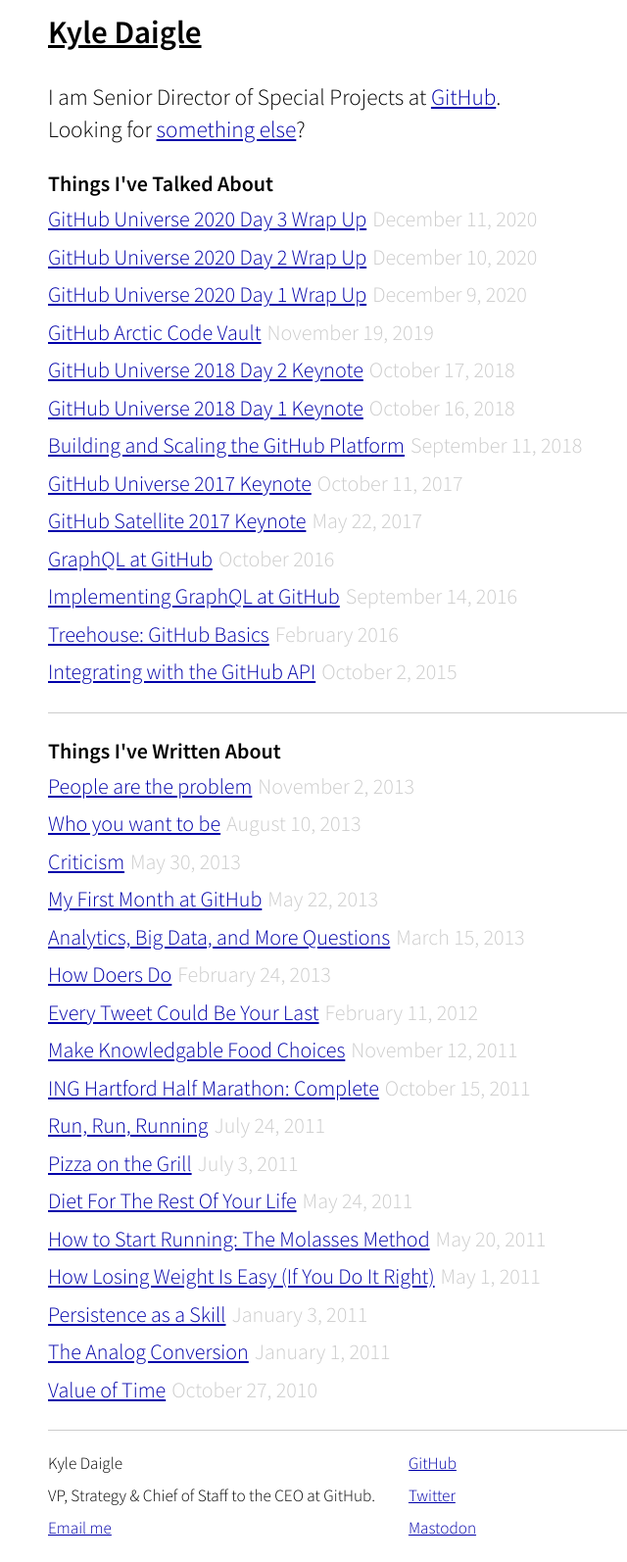
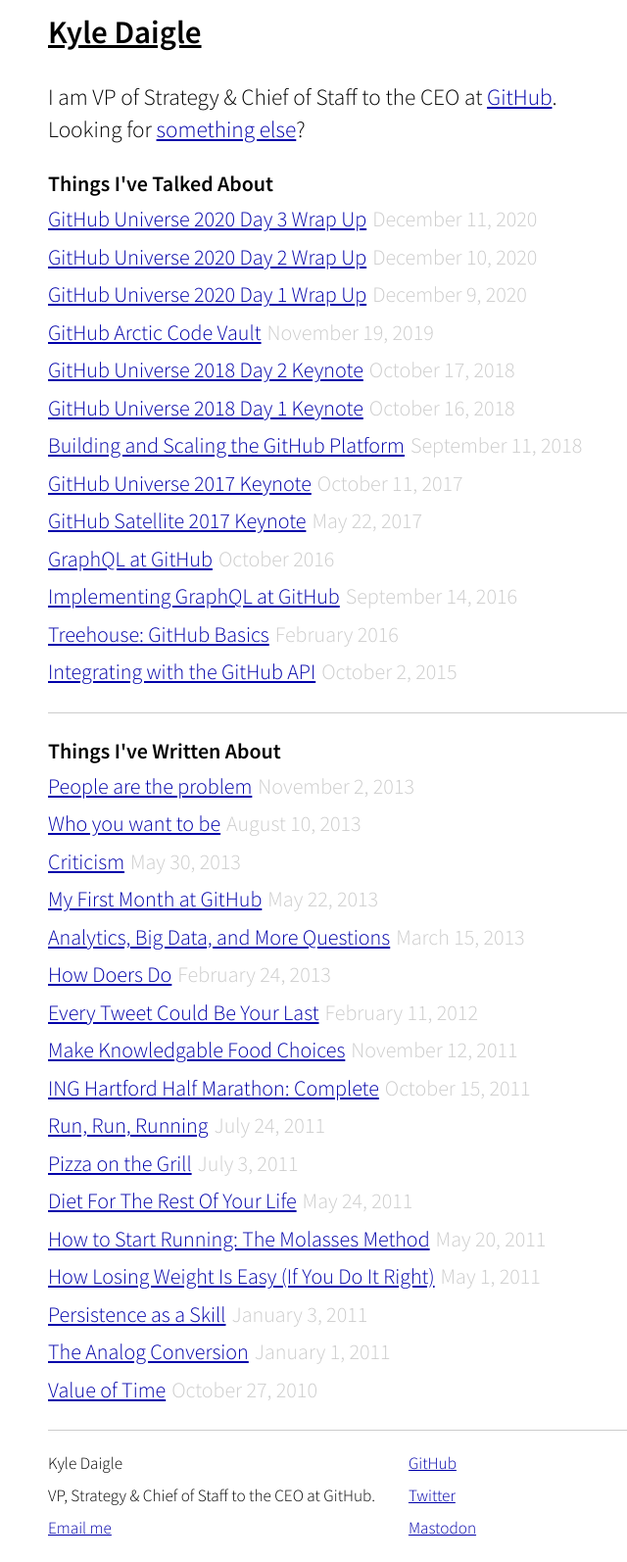
Before and after one commit to kdaigle/kdaigle.github.io, a Jekyll site: the page built from index.html, in a window 1280 px wide. Shown: the whole page at 98% size, without its empty margins (281-921 px from the left). Built offline with Jekyll 4.4.1, drawn with Linux system fonts in a browser that asks for light colours.

Commit message:
Updating my title

```diff
--- a/index.html
+++ b/index.html
@@ -5,7 +5,7 @@
 
 <div id="home">
   <p class="lead">
-    I am Senior Director of Special Projects at <a href="http://www.github.com">GitHub</a>.<br/>
+    I am VP of Strategy & Chief of Staff to the CEO at <a href="http://www.github.com">GitHub</a>.<br/>
     Looking for <a href="#contact">something else</a>?
   </p>
   <h3>Things I've Talked About</h3>
```
